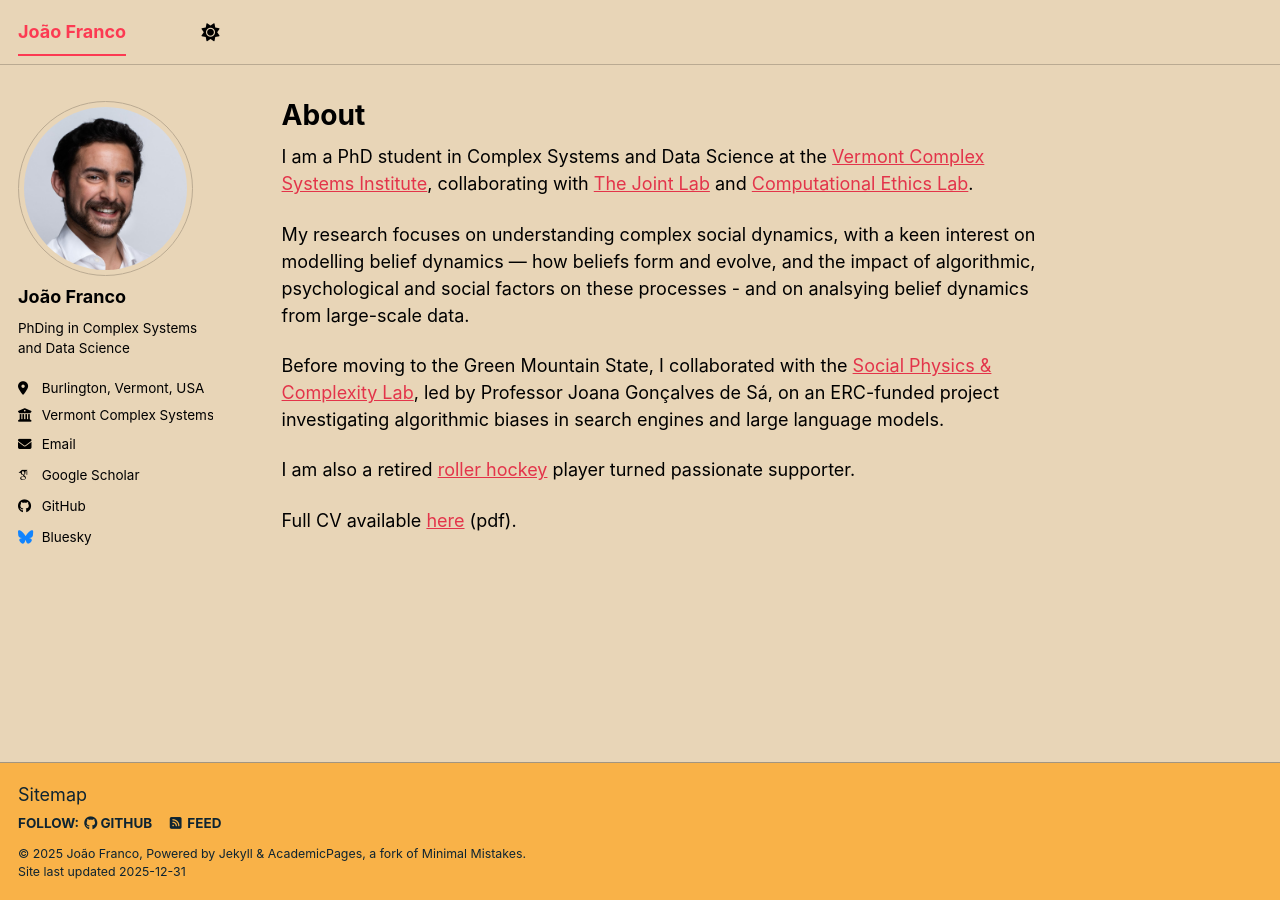
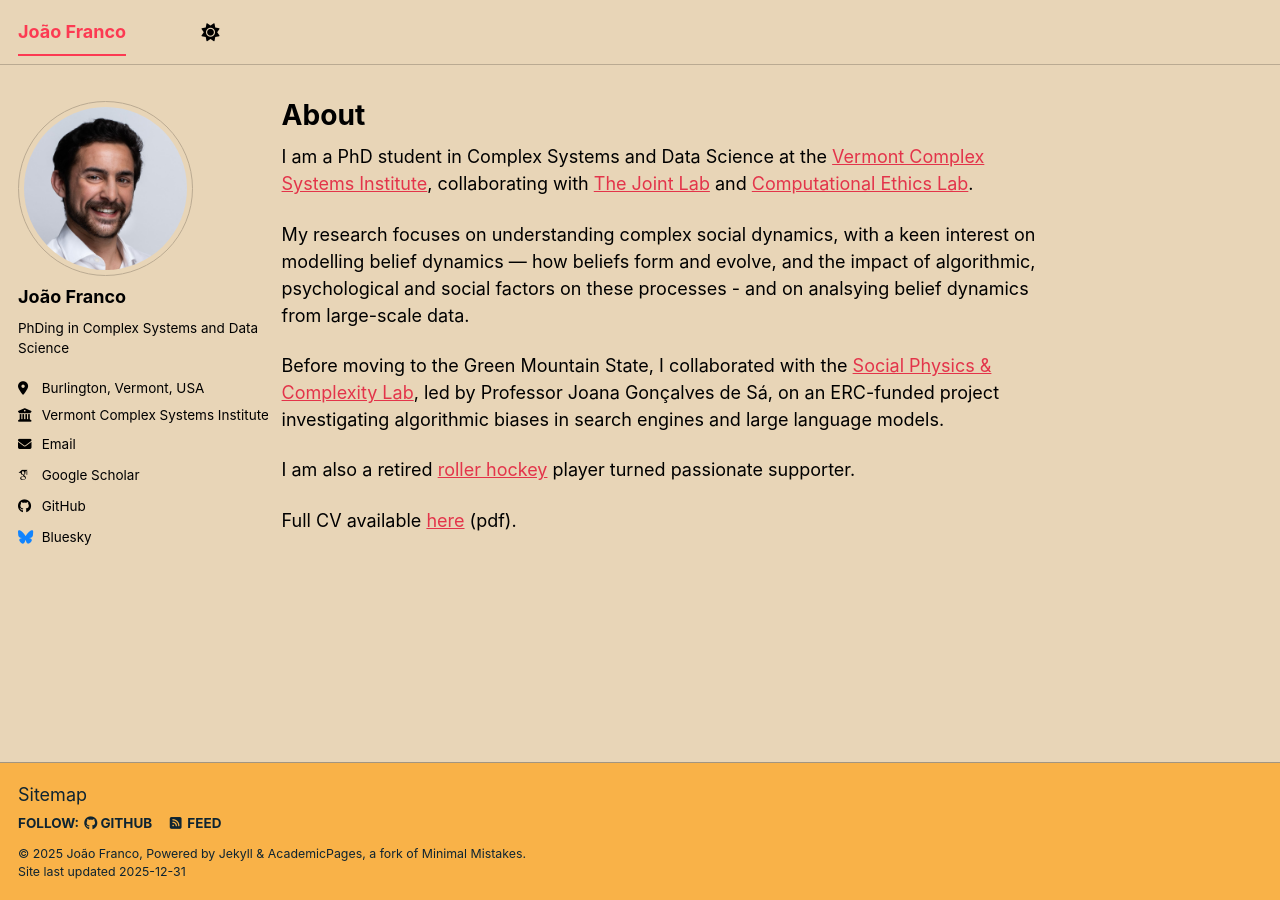
Before and after one commit to OkFranco/okfranco.github.io, a Jekyll site: the page built from _pages/about.md, in a window 1280 px wide. Built offline with Jekyll 4.4.1, drawn with Linux system fonts in a browser that asks for light colours; some web fonts are replaced; a script bundle is joined from its source files by our own code; library files that are not in the unit come from our copies.

Commit message:
sidebar_width

```diff
--- a/_sass/layout/_sidebar.scss
+++ b/_sass/layout/_sidebar.scss
@@ -25,7 +25,7 @@
   }
 
   @include breakpoint($large) {
-    @include span(2 of 12);
+    @include span(5 of 12);
     opacity: 1;
     -webkit-transition: opacity 0.2s ease-in-out;
             transition: opacity 0.2s ease-in-out;
```
